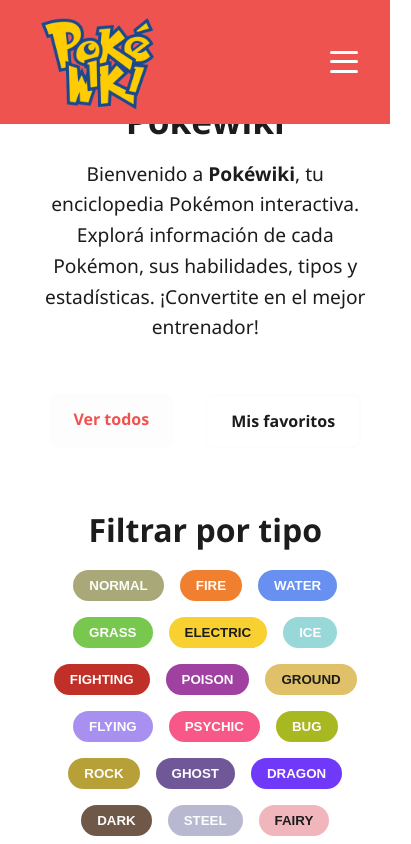
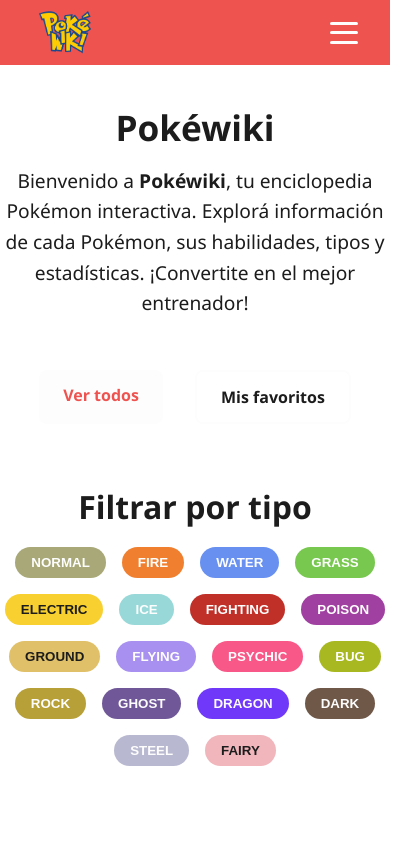
Before and after one commit to nahuelcstr/tp-final-react-nahuel-castro, a React (Vite) app: page / in a window 390 px wide. Shown: the top 844 px of the page, 411 px wide, since content can reach past the window. Built offline with nearby package versions, Linux system fonts and the light colour scheme.

Commit message:
correccion de estilos varios

```diff
--- a/src/App.css
+++ b/src/App.css
@@ -1,8 +1,9 @@
 #root {
-  margin: 0 auto;
-  text-align: center;
+	margin: 0 auto;
+	text-align: center;
+	box-sizing: border-box;
 }
 
-ul{
-  list-style: none;
+ul {
+	list-style: none;
 }
--- a/src/components/PokemonList.jsx
+++ b/src/components/PokemonList.jsx
@@ -22,6 +22,7 @@
 	};
 
 	return (
+		<>
 			<div className="pokemon-container">
 				{list.map((poke) => (
 					<div key={poke.id} className="pokemon-card">
@@ -55,10 +56,11 @@
 						</p>
 					</div>
 				))}
+			</div>
 			<button className="btn-load" onClick={handleLoadMore}>
 				Cargar más
 			</button>
-		</div>
+		</>
 	);
 }
 
--- a/src/index.css
+++ b/src/index.css
@@ -1,5 +1,5 @@
 :root {
-  font-family: 'Segoe UI', Tahoma, Geneva, Verdana, sans-serif;
+	font-family: "Segoe UI", Tahoma, Geneva, Verdana, sans-serif;
 	line-height: 1.5;
 	font-weight: 400;
 	background-color: var(--clr-gray);
@@ -19,15 +19,11 @@
 a:hover {
 	color: #baf253;
 }
-
 body {
 	margin: 0;
-  display: flex;
-  place-items: center;
-  min-width: 320px;
-  min-height: 100vh;
+	padding: 0;
+	box-sizing: border-box;
 }
-
 h1 {
 	font-size: 3.2em;
 	line-height: 1.1;
--- a/src/styles/Footer.css
+++ b/src/styles/Footer.css
@@ -5,9 +5,6 @@
 	text-align: center;
 	font-size: 0.9rem;
 	border-top: 2px solid #444;
-	width: 95vw;
-	position: relative;
-	bottom: 0;
 }
 
 .footer-text {
--- a/src/styles/NavBar.css
+++ b/src/styles/NavBar.css
@@ -80,8 +80,11 @@
 
 @media (max-width: 768px) {
 	.logo-navbar {
-		width: 130px;
+		width: 60px;
 		height: auto;
+		transition: transform 0.3s ease;
+		overflow: hidden;
+		padding: 0.3rem;
 	}
 	.container-navbar {
 		padding: 0 2rem;
--- a/src/styles/Pokemons.css
+++ b/src/styles/Pokemons.css
@@ -6,6 +6,7 @@
 	margin: 1rem 0;
 }
 .pokemon-card {
+	flex: 0 0 calc(15%);
 	display: flex;
 	flex-direction: column;
 	align-items: center;
@@ -52,6 +53,7 @@
 	font-weight: bold;
 	text-decoration: none;
 	transition: 0.3s ease;
+	max-height: 3rem;
 }
 .btn-load:hover {
 	color: var(--clr-black);
--- a/src/styles/TypeButtons.css
+++ b/src/styles/TypeButtons.css
@@ -24,6 +24,7 @@
 	gap: 1rem;
 	flex-wrap: wrap;
 	justify-content: center;
+	margin: 0;
 }
 .btn-type {
 	display: block;
--- a/src/styles/home.css
+++ b/src/styles/home.css
@@ -3,8 +3,7 @@
 	display: flex;
 	align-items: center;
 	justify-content: center;
-  padding: 2rem;
-  color: var(--clr-black)
+	color: var(--clr-black);
 }
 
 .home-container {
@@ -13,11 +12,11 @@
 	align-items: center;
 	justify-content: space-between;
 	gap: 2rem;
-  max-width: 1100px;
-  width: 100%;
+	max-width: 1200px;
 }
 
-.home-text h1, h2 {
+.home-text h1,
+h2 {
 	font-size: 2rem;
 	margin-bottom: 1rem;
 }
```
Lines whose indentation alone changed are shown as unchanged.
